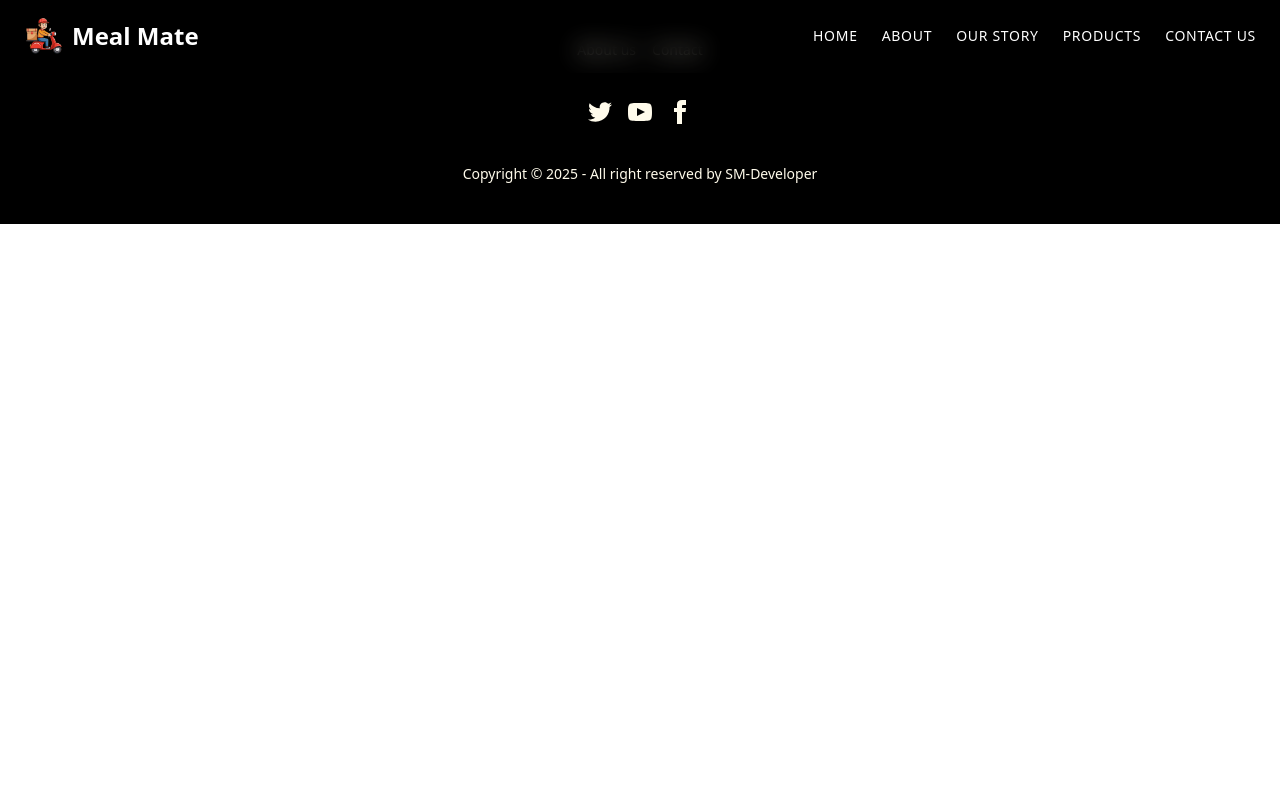
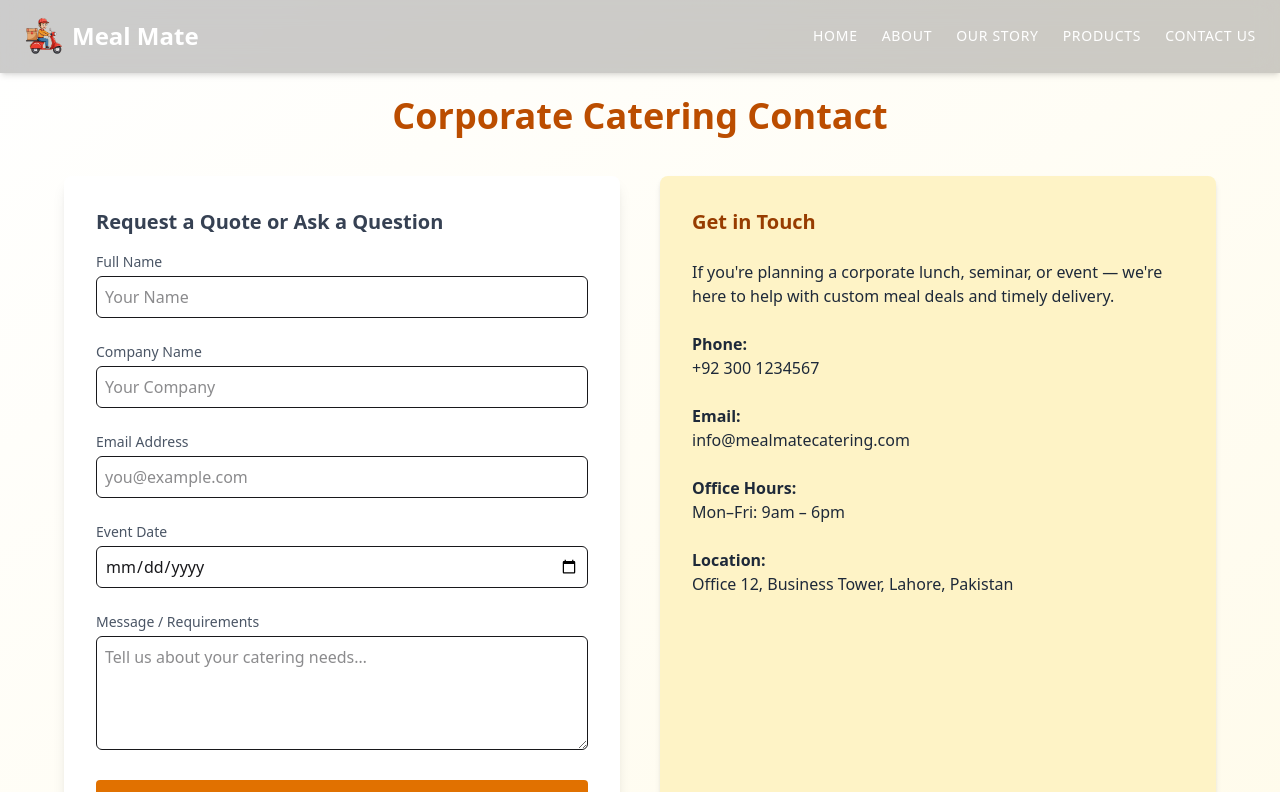
Before and after one commit to itsmeshahbaz/Bakery, a React (Vite) app: page /contact in a window 1280 px wide. Shown: the top 792 px of the page. Built offline with nearby package versions, Linux system fonts and the light colour scheme.

Commit message:
pages update

```diff
--- a/src/App.jsx
+++ b/src/App.jsx
@@ -6,6 +6,8 @@ import Footer from './component/Footer'
 import About from './Pages/About'
 import Contactus from './Pages/Contactus'
 import BookCard from './Pages/Product'
+import Stories from './Pages/Stories'
+import ContactUs from './Pages/Contactus'
 
 function App() {
   return (
@@ -17,6 +19,8 @@ function App() {
         <Route path='/about' element={<About/>} />
         <Route path='/product' element={<BookCard/>} />
         <Route path='/contactus' element={<Contactus/>} />
+        <Route path='/stories' element={<Stories/>} />
+        <Route path='/contact' element={<ContactUs/>} />
       </Routes>
       <Footer />
       </BrowserRouter>
--- a/src/Pages/Contactus.jsx
+++ b/src/Pages/Contactus.jsx
@@ -1,11 +1,63 @@
-import React from 'react'
+import React from 'react';
 
-function Contactus() {
+const ContactUs = () => {
   return (
-    <div>
+    <div className="min-h-screen pt-24 px-6 pb-16 bg-gradient-to-br from-white to-amber-50">
+      <div className="max-w-6xl mx-auto">
+        <h1 className="text-4xl font-bold text-amber-700 text-center mb-10">Corporate Catering Contact</h1>
 
+        <div className="grid grid-cols-1 md:grid-cols-2 gap-10">
+          {/* Contact Form */}
+          <form className="bg-white shadow-lg rounded-lg p-8 space-y-6">
+            <h2 className="text-xl font-semibold text-gray-700 mb-4">Request a Quote or Ask a Question</h2>
+            <div>
+              <label className="block text-sm font-medium text-gray-600">Full Name</label>
+              <input type="text" placeholder="Your Name" className="w-full mt-1 p-2 border rounded-md focus:outline-none focus:ring focus:ring-amber-300" />
+            </div>
+            <div>
+              <label className="block text-sm font-medium text-gray-600">Company Name</label>
+              <input type="text" placeholder="Your Company" className="w-full mt-1 p-2 border rounded-md focus:outline-none focus:ring focus:ring-amber-300" />
+            </div>
+            <div>
+              <label className="block text-sm font-medium text-gray-600">Email Address</label>
+              <input type="email" placeholder="you@example.com" className="w-full mt-1 p-2 border rounded-md focus:outline-none focus:ring focus:ring-amber-300" />
+            </div>
+            <div>
+              <label className="block text-sm font-medium text-gray-600">Event Date</label>
+              <input type="date" className="w-full mt-1 p-2 border rounded-md focus:outline-none focus:ring focus:ring-amber-300" />
+            </div>
+            <div>
+              <label className="block text-sm font-medium text-gray-600">Message / Requirements</label>
+              <textarea rows="4" placeholder="Tell us about your catering needs…" className="w-full mt-1 p-2 border rounded-md focus:outline-none focus:ring focus:ring-amber-300"></textarea>
+            </div>
+            <button type="submit" className="w-full bg-amber-600 text-white py-2 rounded hover:bg-amber-500 transition">Send Message</button>
+          </form>
+
+          {/* Contact Info */}
+          <div className="bg-amber-100 p-8 rounded-lg shadow-md text-gray-800 space-y-6">
+            <h2 className="text-xl font-semibold text-amber-800">Get in Touch</h2>
+            <p>If you're planning a corporate lunch, seminar, or event — we're here to help with custom meal deals and timely delivery.</p>
+            <div>
+              <h3 className="font-semibold">Phone:</h3>
+              <p>+92 300 1234567</p>
+            </div>
+            <div>
+              <h3 className="font-semibold">Email:</h3>
+              <p>info@mealmatecatering.com</p>
+            </div>
+            <div>
+              <h3 className="font-semibold">Office Hours:</h3>
+              <p>Mon–Fri: 9am – 6pm</p>
+            </div>
+            <div>
+              <h3 className="font-semibold">Location:</h3>
+              <p>Office 12, Business Tower, Lahore, Pakistan</p>
+            </div>
+          </div>
+        </div>
+      </div>
     </div>
-  )
-}
+  );
+};
 
-export default Contactus;
+export default ContactUs;
--- /dev/null
+++ b/src/Pages/Stories.jsx
@@ -0,0 +1,90 @@
+import React, { useState } from 'react';
+import { FaTimes } from 'react-icons/fa';
+
+// Sample data
+const storiesData = [
+  {
+    id: 1,
+    title: "Healthy Meals for Busy People",
+    content: "We provide nutritious meals for busy professionals, ensuring they never skip a healthy lunch.",
+    images: ["/imgs/story1.jpg", "/imgs/story2.jpg", "/imgs/story3.jpg", "/imgs/story4.jpg", "/imgs/story5.jpg"],
+  },
+  {
+    id: 2,
+    title: "Office Events Made Delicious",
+    content: "Our catering services made this office party unforgettable. Great food, happy faces.",
+    images: ["/imgs/story6.jpg", "/imgs/story7.jpg", "/imgs/story8.jpg", "/imgs/story9.jpg", "/imgs/story10.jpg"],
+  },
+  {
+    id: 2,
+    title: "Office Events Made Delicious",
+    content: "Our catering services made this office party unforgettable. Great food, happy faces.",
+    images: ["/imgs/story6.jpg", "/imgs/story7.jpg", "/imgs/story8.jpg", "/imgs/story9.jpg", "/imgs/story10.jpg"],
+  },
+  {
+    id: 2,
+    title: "Office Events Made Delicious",
+    content: "Our catering services made this office party unforgettable. Great food, happy faces.",
+    images: ["/imgs/story6.jpg", "/imgs/story7.jpg", "/imgs/story8.jpg", "/imgs/story9.jpg", "/imgs/story10.jpg"],
+  },
+];
+
+function Stories() {
+  const [openImages, setOpenImages] = useState([]);
+  const [showModal, setShowModal] = useState(false);
+
+  const handleImageClick = (images) => {
+    setOpenImages(images);
+    setShowModal(true);
+  };
+
+  return (
+    <div className="pt-24 px-6 pb-16 bg-gradient-to-b from-amber-50 to-yellow-100 min-h-screen">
+      <h1 className="text-4xl font-bold text-center text-amber-700 mb-12">Our Stories</h1>
+
+      {storiesData.map((story, index) => (
+        <div key={story.id} className={`flex flex-col md:flex-row ${index % 2 === 0 ? '' : 'md:flex-row-reverse'} items-center mb-16`}>
+          <div className="md:w-1/2 p-4">
+            <h2 className="text-2xl font-semibold text-amber-800 mb-4">{story.title}</h2>
+            <p className="text-gray-700 text-md">{story.content}</p>
+          </div>
+          <div className="md:w-1/2 p-4 flex justify-center">
+            <img
+              src={story.images[0]}
+              alt={story.title}
+              className="w-80 h-60 object-cover rounded-lg shadow-lg cursor-pointer hover:scale-105 transition-transform"
+              onClick={() => handleImageClick(story.images)}
+            />
+          </div>
+        </div>
+      ))}
+
+      {/* Modal */}
+      {showModal && (
+        <div className="fixed inset-0 z-50 bg-black bg-opacity-70 flex items-center justify-center px-4">
+          <div className="bg-white rounded-lg p-6 relative max-w-4xl w-full">
+            <button
+              className="absolute top-2 right-2 text-2xl text-red-500 hover:text-red-700"
+              onClick={() => setShowModal(false)}
+            >
+              <FaTimes />
+            </button>
+            <h3 className="text-xl font-semibold mb-4 text-center text-amber-800">Story Gallery</h3>
+            <div className="grid grid-cols-1 sm:grid-cols-2 md:grid-cols-3 gap-4">
+              {openImages.map((img, idx) => (
+                <img
+                  key={idx}
+                  src={img}
+                  alt="story"
+                  className="w-full h-48 object-cover rounded shadow-md"
+                />
+              ))}
+            </div>
+          </div>
+        </div>
+      )}
+    </div>
+  );
+}
+
+export default Stories;
--- a/src/component/Header.jsx
+++ b/src/component/Header.jsx
@@ -28,13 +28,13 @@ function Header() {
             <Link to="/about" className="hover:text-yellow-300">About</Link>
           </li>
           <li>
-            <Link to="/our-story" className="hover:text-yellow-300">Our Story</Link>
+            <Link to="/stories" className="hover:text-yellow-300">Our Story</Link>
           </li>
           <li>
             <Link to="/product" className="hover:text-yellow-300">Products</Link>
           </li>
           <li>
-            <Link to="/contactus" className="hover:text-yellow-300">Contact Us</Link>
+            <Link to="/contact" className="hover:text-yellow-300">Contact Us</Link>
           </li>
         </ul>
 
@@ -52,9 +52,9 @@ function Header() {
       >
         <Link to="/" className="block hover:text-yellow-300" onClick={handleLinkClick}>Home</Link>
         <Link to="/about" className="block hover:text-yellow-300" onClick={handleLinkClick}>About</Link>
-        <Link to="/our-story" className="block hover:text-yellow-300" onClick={handleLinkClick}>Our Story</Link>
+        <Link to="/stories" className="block hover:text-yellow-300" onClick={handleLinkClick}>Our Story</Link>
         <Link to="/product" className="block hover:text-yellow-300" onClick={handleLinkClick}>Products</Link>
-        <Link to="/contactus" className="block hover:text-yellow-300" onClick={handleLinkClick}>Contact Us</Link>
+        <Link to="/contact" className="block hover:text-yellow-300" onClick={handleLinkClick}>Contact Us</Link>
       </div>
     </header>
   );
```
